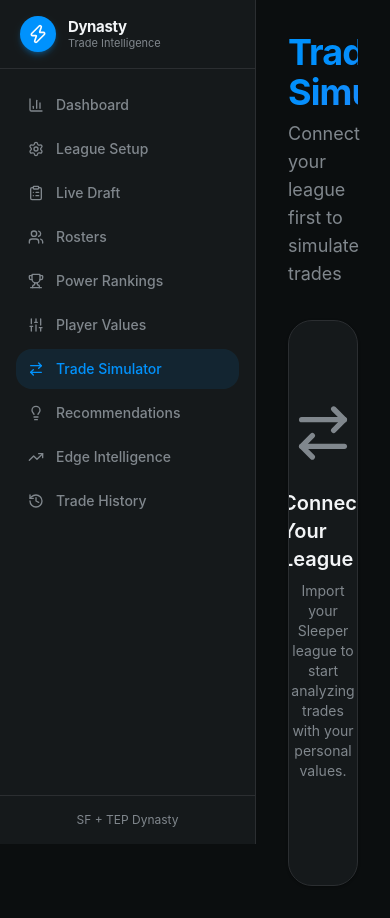
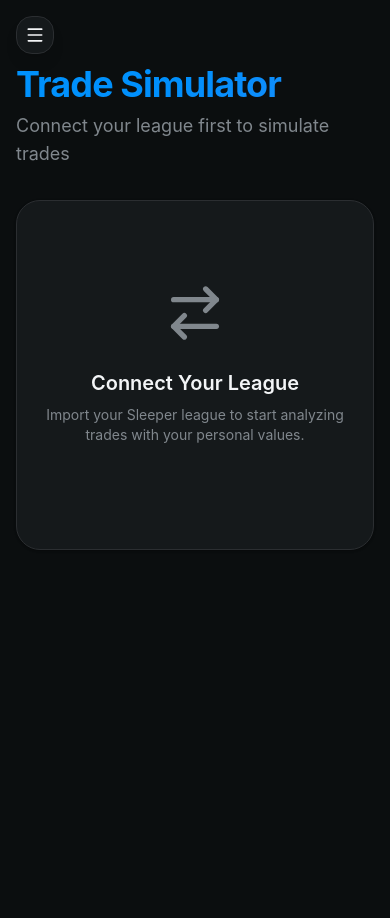
Before and after one commit to nickdemarinis7/dynasty-platform, a Next.js app: page /trade in a window 390 px wide. After the commit the page ends 844 px from the top, so only its background shows below. Built offline with nearby package versions, Linux system fonts and the light colour scheme.

Commit message:
Add mobile responsiveness with hamburger menu

```diff
--- a/src/app/layout.tsx
+++ b/src/app/layout.tsx
@@ -15,8 +15,9 @@ const geistMono = Geist_Mono({
 });
 
 export const metadata: Metadata = {
-  title: "Dynasty Trade Simulator",
+  title: "Dynasty Trade Analyzer",
   description: "Fantasy football dynasty trade simulator and recommendation platform",
+  viewport: "width=device-width, initial-scale=1, maximum-scale=1",
 };
 
 export default function RootLayout({
@@ -32,7 +33,7 @@ export default function RootLayout({
       <body className="min-h-full flex bg-background text-foreground">
         <ToastProvider>
           <Sidebar />
-          <main className="flex-1 ml-64 p-8 overflow-auto">{children}</main>
+          <main className="flex-1 lg:ml-64 p-4 sm:p-6 lg:p-8 overflow-auto pt-16 lg:pt-8">{children}</main>
         </ToastProvider>
       </body>
     </html>
--- a/src/components/sidebar.tsx
+++ b/src/components/sidebar.tsx
@@ -1,5 +1,6 @@
 "use client";
 
+import { useState } from "react";
 import Link from "next/link";
 import { usePathname } from "next/navigation";
 import {
@@ -14,6 +15,8 @@ import {
   ClipboardList,
   TrendingUp,
   Zap,
+  Menu,
+  X,
 } from "lucide-react";
 import { cn } from "@/lib/utils";
 
@@ -32,9 +35,33 @@ const navItems = [
 
 export function Sidebar() {
   const pathname = usePathname();
+  const [isOpen, setIsOpen] = useState(false);
 
   return (
-    <aside className="fixed left-0 top-0 h-full w-64 border-r border-border bg-card flex flex-col z-50">
+    <>
+      {/* Mobile menu button */}
+      <button
+        onClick={() => setIsOpen(!isOpen)}
+        className="lg:hidden fixed top-4 left-4 z-50 p-2 rounded-lg bg-card border border-border shadow-lg"
+        aria-label="Toggle menu"
+      >
+        {isOpen ? <X className="h-5 w-5" /> : <Menu className="h-5 w-5" />}
+      </button>
+
+      {/* Overlay for mobile */}
+      {isOpen && (
+        <div
+          className="lg:hidden fixed inset-0 bg-black/50 z-40"
+          onClick={() => setIsOpen(false)}
+        />
+      )}
+
+      {/* Sidebar */}
+      <aside className={cn(
+        "fixed left-0 top-0 h-full w-64 border-r border-border bg-card flex flex-col z-50 transition-transform duration-300",
+        "lg:translate-x-0",
+        isOpen ? "translate-x-0" : "-translate-x-full"
+      )}>
       <div className="px-5 py-4 border-b border-border">
         <div className="flex items-center gap-3">
           <div className="h-9 w-9 rounded-xl bg-primary flex items-center justify-center flex-shrink-0 shadow-md shadow-primary/30">
@@ -57,6 +84,7 @@ export function Sidebar() {
             <Link
               key={item.href}
               href={item.href}
+              onClick={() => setIsOpen(false)}
               className={cn(
                 "flex items-center gap-3 px-3 py-2.5 rounded-lg text-sm font-medium transition-colors",
                 isActive
@@ -77,5 +105,6 @@ export function Sidebar() {
         </p>
       </div>
     </aside>
+    </>
   );
 }
```
